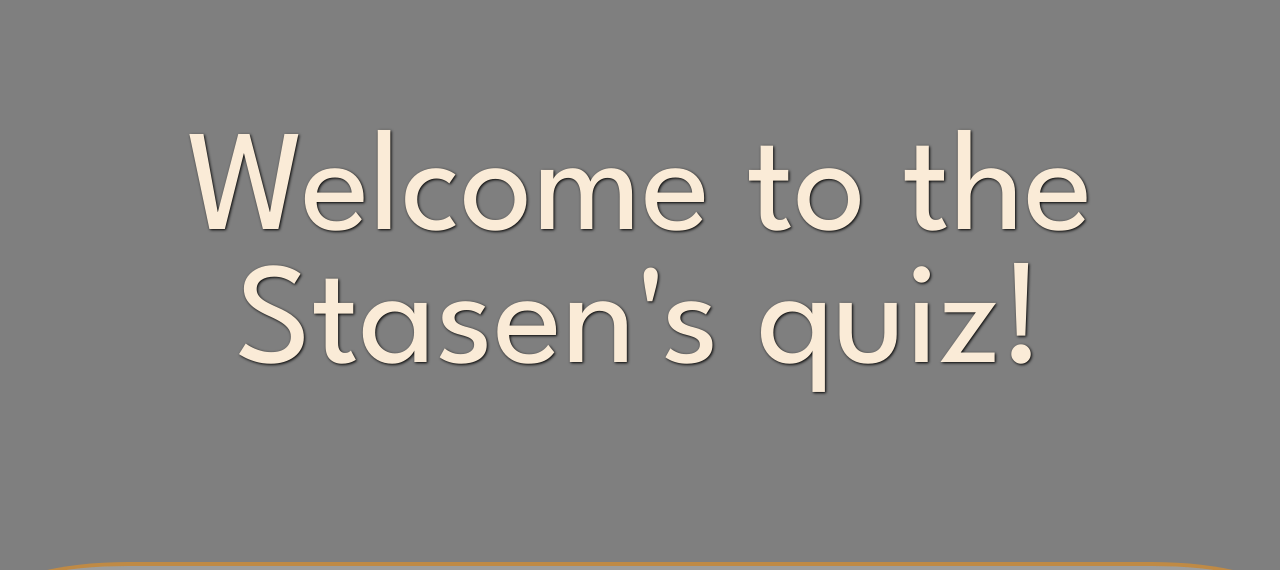
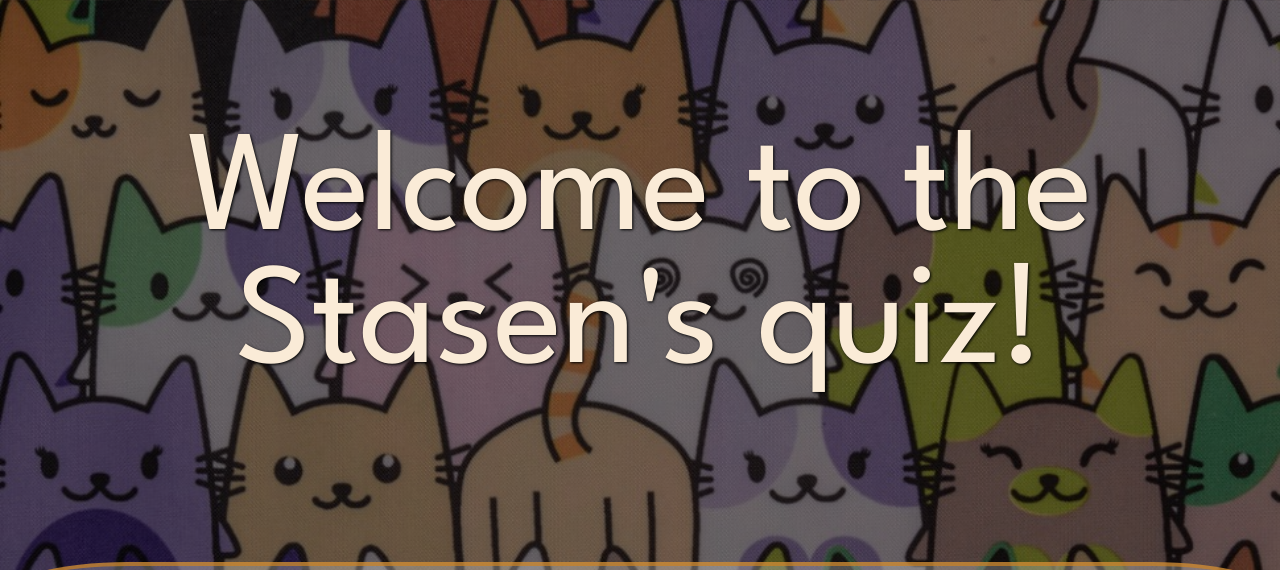
Before and after one commit to DanilStasenko/myFirstProject-Quiz_v2, a plain HTML site: page index.html in a window 1280 px wide. Shown: the top 570 px of the page. Drawn offline with Linux system fonts and the light colour scheme; the site is published under a folder, as on GitHub Pages, so addresses that start at the root find nothing; a web font is replaced by a local one.

Commit message:
Update index.css

```diff
--- a/index.css
+++ b/index.css
@@ -27,7 +27,7 @@ body {
     background-size: contain;
     color: antiquewhite;
     text-shadow: 1px 1px 3px  #000;
-    background-image: url(/images/cats_for_body.avif);
+    background-image: url(images/cats_for_body.avif);
 }
 
 .header {
```
